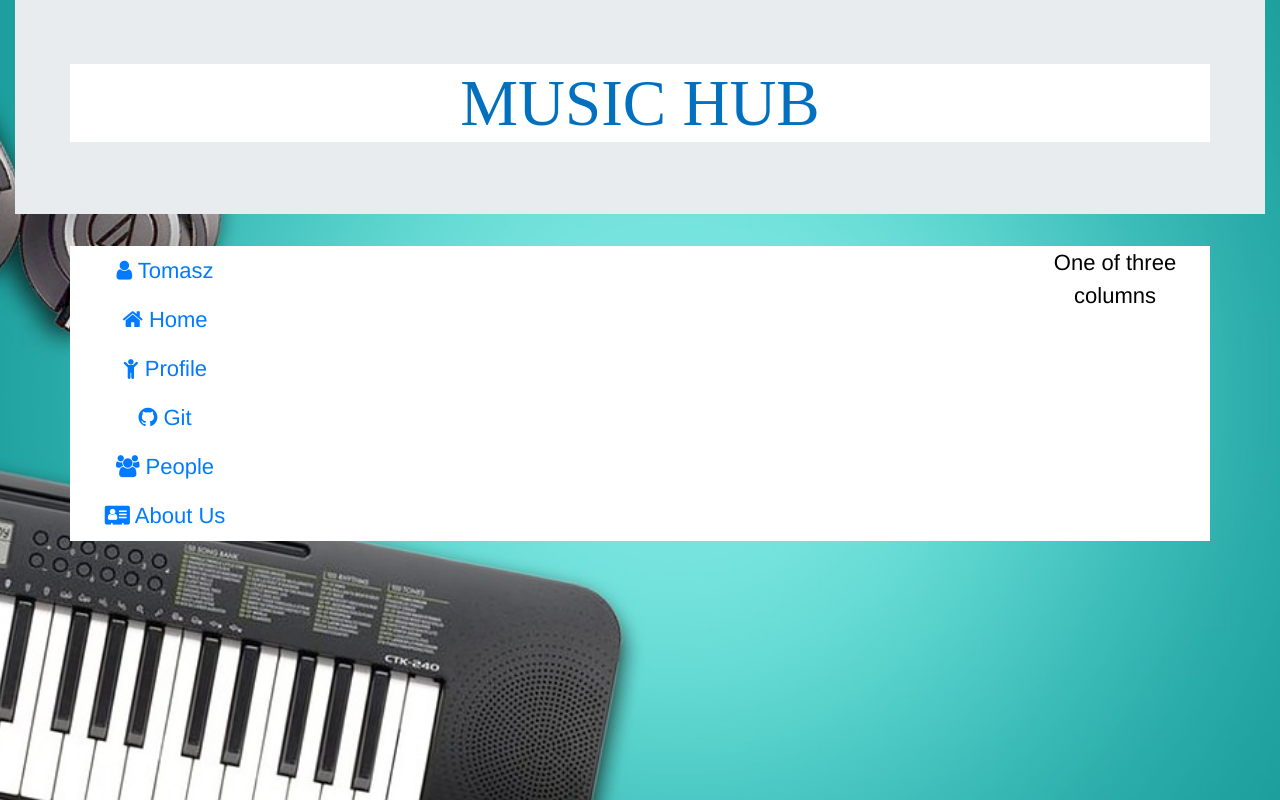
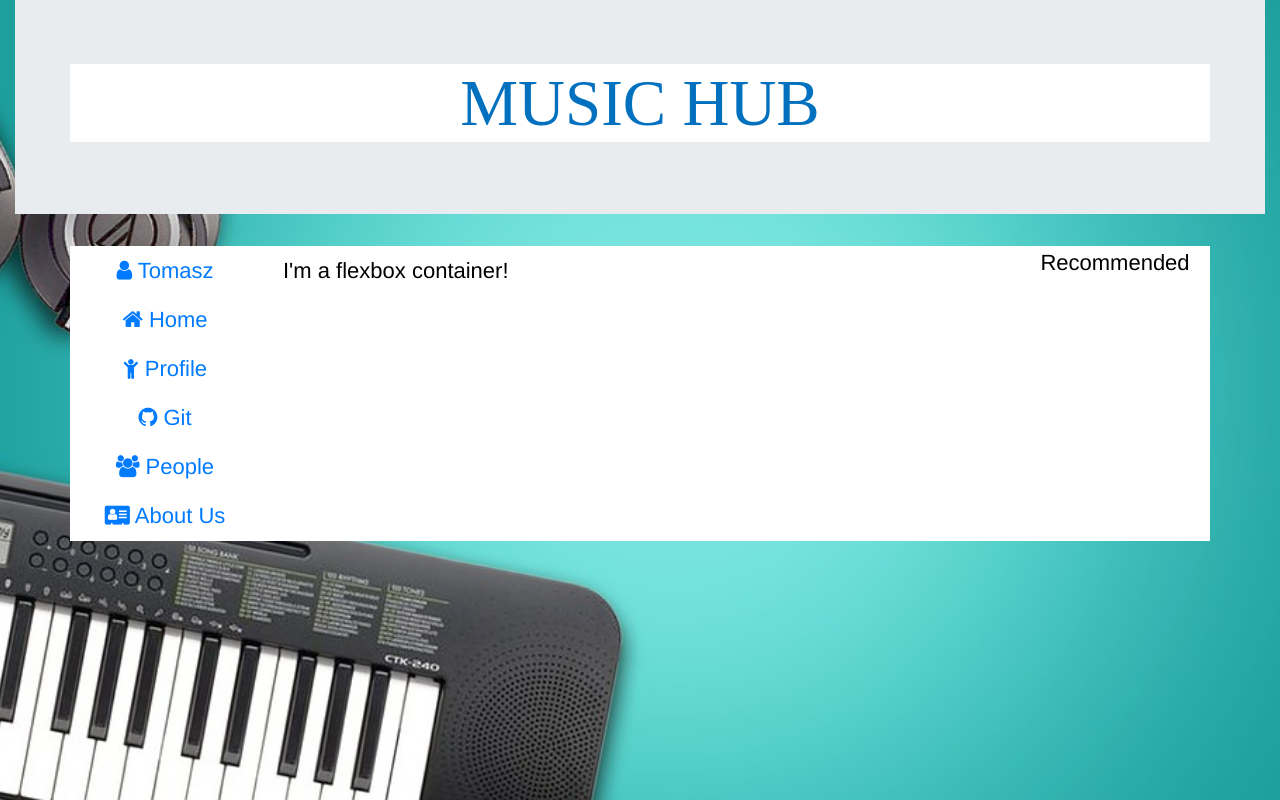
Before and after one commit to TomaszChylinski/MusicHub, a React (Create React App) app in the folder client/: page /home in a window 1280 px wide. Built offline with nearby package versions, Linux system fonts and the light colour scheme.

Commit message:
updated home page

```diff
--- a/client/src/component/Home/Home.js
+++ b/client/src/component/Home/Home.js
@@ -11,7 +11,6 @@ const Home = () => (
               <i class="fa fa-user"></i> Tomasz
             </a>
           </li>
-
           <li>
             <a class="nav-link" href="#">
               <i class="fa fa-home"></i> Home
@@ -39,8 +38,14 @@ const Home = () => (
           </li>
         </ul>
       </div>
-      <div class="col-sm-8"></div>
-      <div class="col-sm-2">One of three columns</div>
+      <div class="col-sm-8">
+        <div class="d-flex p-2">I'm a flexbox container!</div>
+      </div>
+      <div class="col-sm-2">
+      Recommended
+
+
+      </div>
     </div>
 
     <div class="row">
```
